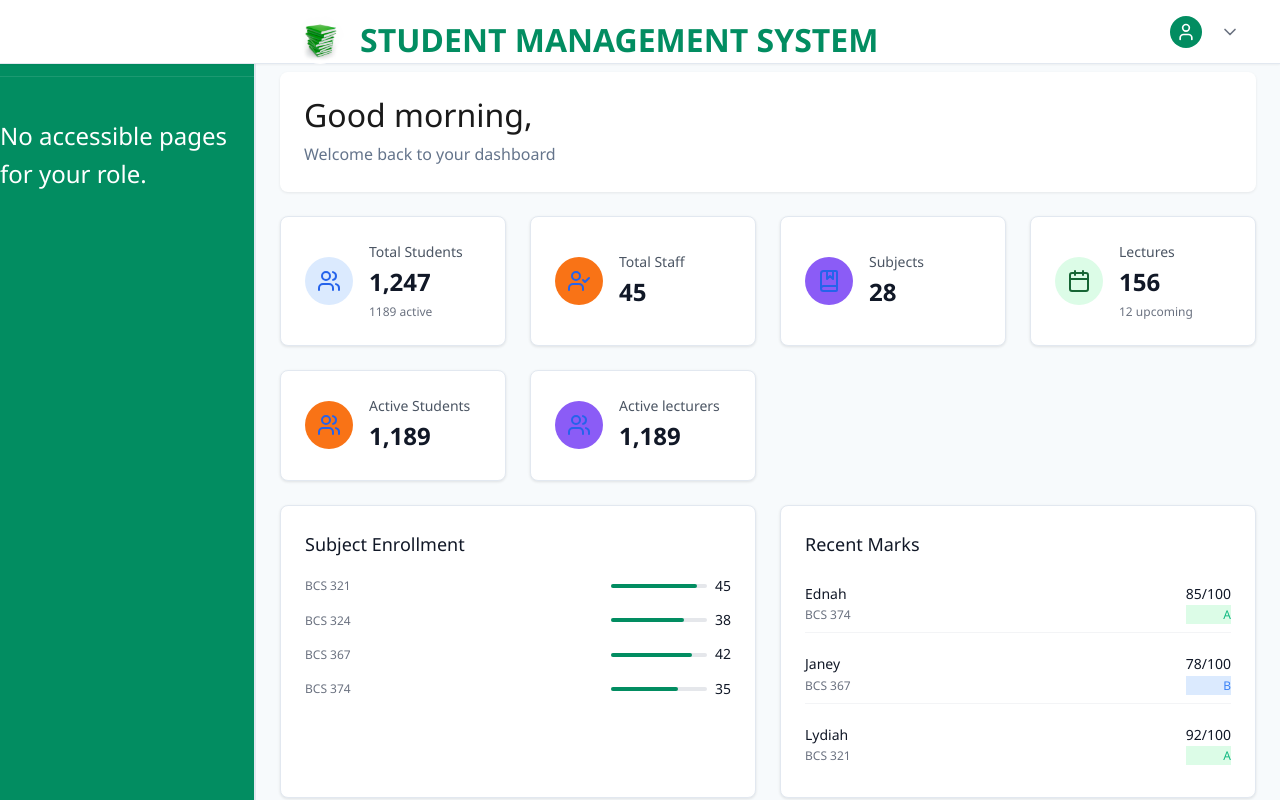
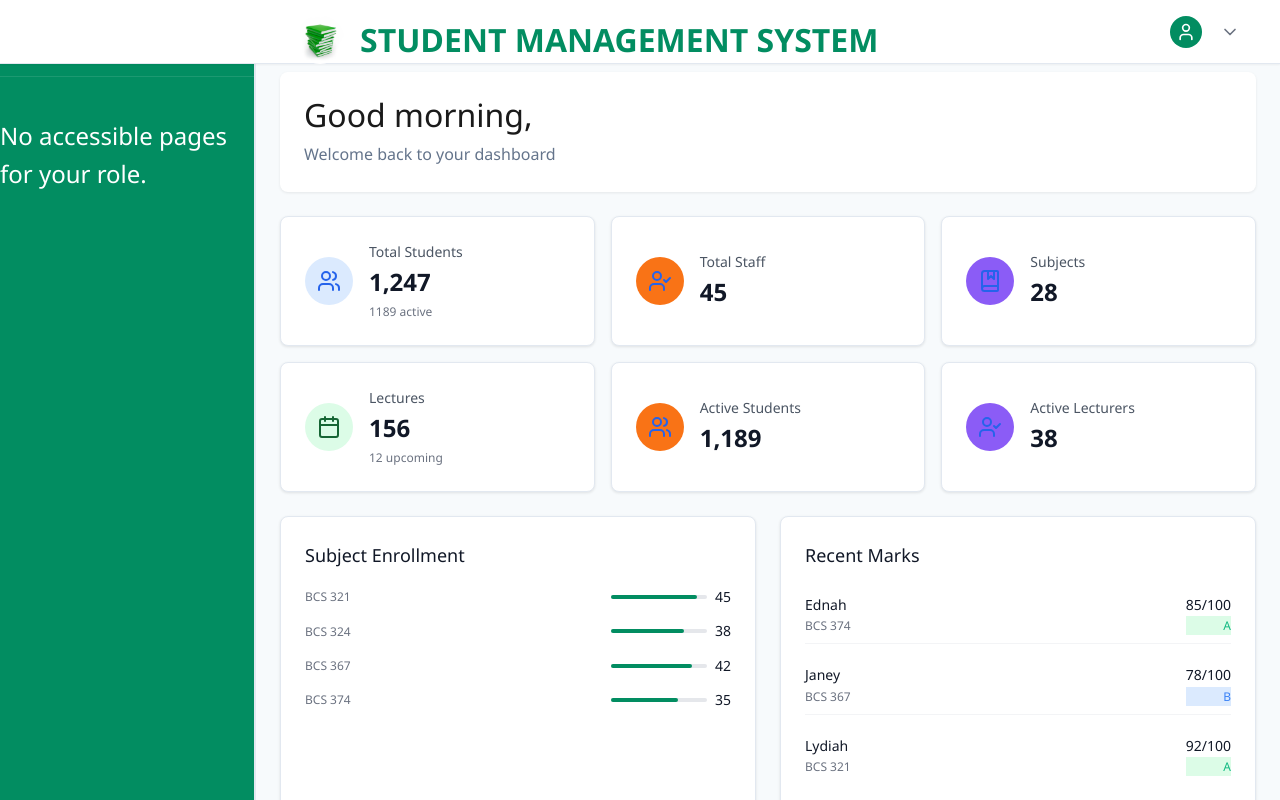
Before and after one commit to Eddiemoe1/student-management-system-frontend, a React (Vite) app: page /dashboards/admin in a window 1280 px wide. Built offline with nearby package versions, Linux system fonts and the light colour scheme.

Commit message:
admin dash improvement

```diff
--- a/src/Pages/dashboards/Dashboard.css
+++ b/src/Pages/dashboards/Dashboard.css
@@ -34,7 +34,7 @@
 
 @media (min-width: 768px) {
   .stats-grid {
-    grid-template-columns: repeat(2, 1fr);
+    grid-template-columns: repeat(3, 2fr);
   }
 }
 
@@ -50,6 +50,17 @@
 
 @media (min-width: 768px) {
   .lecturer-stats, .student-stats {
+    grid-template-columns: repeat(3, 1fr);
+  }
+}
+.stats-grid-three {
+  display: grid;
+  grid-template-columns: repeat(1, 1fr);
+  gap: 1rem;
+}
+
+@media (min-width: 768px) {
+  .stats-grid-three {
     grid-template-columns: repeat(3, 1fr);
   }
 }
--- a/src/Pages/dashboards/admin.tsx
+++ b/src/Pages/dashboards/admin.tsx
@@ -4,7 +4,6 @@ import {
   UserCheck,
   BookMarked,
   Calendar,
-  TrendingUp,
 } from 'lucide-react';
 import { useAuth } from '../../Contexts/AuthContext';
 import StatCard from './StatsCard';
@@ -16,9 +15,10 @@ const mockStats = {
   totalSubjects: 28,
   totalLectures: 156,
   activeStudents: 1189,
+  activeLecturers: 38,
   upcomingLectures: 12,
   recentMarks: [
-    { id: '1', studentName: 'Ednah ', subjectName: 'BCS 374', marks: 85, totalMarks: 100, grade: 'A' },
+    { id: '1', studentName: 'Ednah', subjectName: 'BCS 374', marks: 85, totalMarks: 100, grade: 'A' },
     { id: '2', studentName: 'Janey', subjectName: 'BCS 367', marks: 78, totalMarks: 100, grade: 'B' },
     { id: '3', studentName: 'Lydiah', subjectName: 'BCS 321', marks: 92, totalMarks: 100, grade: 'A' },
   ],
@@ -32,24 +32,52 @@ const mockStats = {
 
 const AdminDashboard: React.FC = () => {
   const { user } = useAuth();
-  const averageMark = mockStats.recentMarks.reduce((sum, mark) => sum + mark.marks, 0) / mockStats.recentMarks.length;
-
 
   return (
     <div className="dashboard-space">
-
-      <div className="stats-grid">
-        <StatCard title="Total Students" value={mockStats.totalStudents} icon={Users} color="bg-blue" subtitle={`${mockStats.activeStudents} active`} />
-        <StatCard title="Total Staff" value={mockStats.totalStaff} icon={UserCheck} color="bg-orange" />
-        <StatCard title="Subjects" value={mockStats.totalSubjects} icon={BookMarked} color="bg-purple" />
-        <StatCard title="Lectures" value={mockStats.totalLectures} icon={Calendar} color="bg-green" subtitle={`${mockStats.upcomingLectures} upcoming`} />
-        {/* <StatCard title="Average Marks" value={averageMark.toFixed(1)} icon={TrendingUp} color="bg-blue" subtitle="Average of recent marks" /> */}
-        <StatCard title="Active Students" value={mockStats.activeStudents} icon={Users} color="bg-orange" />
-        <StatCard title="Active lecturers" value={mockStats.activeStudents} icon={Users} color="bg-purple" />
-        {/* <StatCard title="Marks uploaded" value={mockStats.activeStudents} icon={Users} color="bg-green" /> */}
-
+      {/* Stats Section */}
+      <div className="stats-grid-three">
+        <StatCard
+          title="Total Students"
+          value={mockStats.totalStudents}
+          icon={Users}
+          color="bg-blue"
+          subtitle={`${mockStats.activeStudents} active`}
+        />
+        <StatCard
+          title="Total Staff"
+          value={mockStats.totalStaff}
+          icon={UserCheck}
+          color="bg-orange"
+        />
+        <StatCard
+          title="Subjects"
+          value={mockStats.totalSubjects}
+          icon={BookMarked}
+          color="bg-purple"
+        />
+        <StatCard
+          title="Lectures"
+          value={mockStats.totalLectures}
+          icon={Calendar}
+          color="bg-green"
+          subtitle={`${mockStats.upcomingLectures} upcoming`}
+        />
+        <StatCard
+          title="Active Students"
+          value={mockStats.activeStudents}
+          icon={Users}
+          color="bg-orange"
+        />
+        <StatCard
+          title="Active Lecturers"
+          value={mockStats.activeLecturers}
+          icon={UserCheck}
+          color="bg-purple"
+        />
       </div>
 
+      {/* Charts Section */}
       <div className="charts-grid">
         <div className="dashboard-card">
           <h3 className="card-title">Subject Enrollment</h3>
@@ -59,7 +87,10 @@ const AdminDashboard: React.FC = () => {
                 <span className="subject-name">{item.subject}</span>
                 <div className="subject-progress">
                   <div className="progress-bar">
-                    <div className="progress-fill" style={{ width: `${(item.students / 50) * 100}%` }}></div>
+                    <div
+                      className="progress-fill"
+                      style={{ width: `${(item.students / 50) * 100}%` }}
+                    ></div>
                   </div>
                   <span className="student-count">{item.students}</span>
                 </div>
@@ -78,11 +109,20 @@ const AdminDashboard: React.FC = () => {
                   <p className="subject-name">{mark.subjectName}</p>
                 </div>
                 <div className="mark-details">
-                  <p className="mark-score">{mark.marks}/{mark.totalMarks}</p>
-                  <p className={`mark-grade ${
-                    mark.grade === 'A' ? 'grade-a' :
-                    mark.grade === 'B' ? 'grade-b' : 'grade-c'
-                  }`}>{mark.grade}</p>
+                  <p className="mark-score">
+                    {mark.marks}/{mark.totalMarks}
+                  </p>
+                  <p
+                    className={`mark-grade ${
+                      mark.grade === 'A'
+                        ? 'grade-a'
+                        : mark.grade === 'B'
+                        ? 'grade-b'
+                        : 'grade-c'
+                    }`}
+                  >
+                    {mark.grade}
+                  </p>
                 </div>
               </div>
             ))}
```
